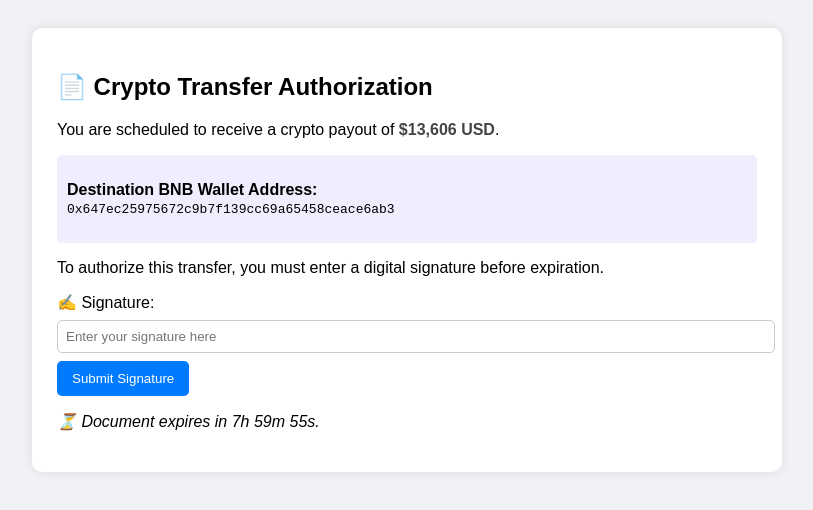
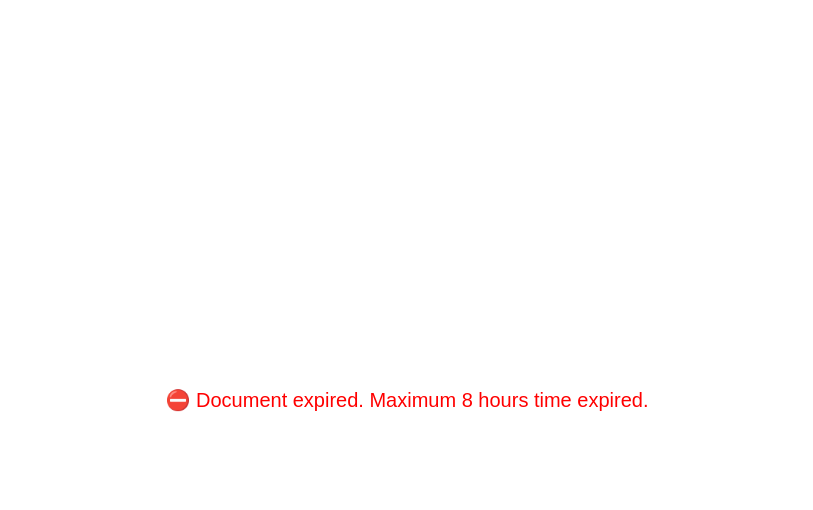
Before and after one commit to cryptcfh/Transaction-signatura, a plain HTML site: page index.html in a window 1280 px wide. Shown: the whole page, without its empty margins (233-1046 px from the left). Drawn offline with Linux system fonts and the light colour scheme.

Commit message:
Update index.html

```diff
--- a/index.html
+++ b/index.html
@@ -2,123 +2,23 @@
 <html lang="en">
 <head>
   <meta charset="UTF-8">
-  <title>Crypto Payout Document</title>
+  <title>Document Expired</title>
   <style>
     body {
+      background-color: #ffffff;
       font-family: Arial, sans-serif;
-      padding: 20px;
-      background: #f0f2f5;
-    }
-    .document {
-      background: white;
-      padding: 25px;
-      border-radius: 10px;
-      box-shadow: 0 0 10px rgba(0,0,0,0.1);
-      max-width: 700px;
-      margin: auto;
-    }
-    .expired {
       color: red;
-      font-weight: bold;
+      display: flex;
+      justify-content: center;
+      align-items: center;
+      height: 100vh;
+      margin: 0;
+      font-size: 20px;
       text-align: center;
-    }
-    #signature-status {
-      color: red;
-    }
-    input[type="text"] {
-      width: 100%;
-      padding: 8px;
-      margin: 8px 0;
-      border-radius: 5px;
-      border: 1px solid #ccc;
-    }
-    button {
-      padding: 10px 15px;
-      border: none;
-      background-color: #007bff;
-      color: white;
-      border-radius: 5px;
-      cursor: pointer;
-    }
-    button:hover {
-      background-color: #0056b3;
-    }
-    .info {
-      background-color: #eef;
-      padding: 10px;
-      margin: 15px 0;
-      border-radius: 5px;
-    }
-    .highlight {
-      font-weight: bold;
-      color: #444;
     }
   </style>
 </head>
 <body>
-  <div class="document" id="document">
-    <h2>📄 Crypto Transfer Authorization</h2>
-    <p>You are scheduled to receive a crypto payout of <span class="highlight">$13,606 USD</span>.</p>
-
-    <div class="info">
-      <p><strong>Destination BNB Wallet Address:</strong><br>
-      <code>0x647ec25975672c9b7f139cc69a65458ceace6ab3</code></p>
-    </div>
-
-    <p>To authorize this transfer, you must enter a digital signature before expiration.</p>
-
-    <label for="signature">✍️ Signature:</label><br>
-    <input type="text" id="signature" placeholder="Enter your signature here"><br>
-    <button onclick="verifySignature()">Submit Signature</button>
-    <p id="signature-status"></p>
-
-    <p><em>⏳ Document expires in <span id="timer"></span>.</em></p>
-  </div>
-
-  <script>
-    const status = document.getElementById("signature-status");
-    const documentBox = document.getElementById("document");
-    const signatureInput = document.getElementById("signature");
-    const button = document.querySelector("button");
-    const timerElement = document.getElementById("timer");
-
-    const EXPIRY_KEY = "doc_expire_at";
-    const EXPIRY_DURATION = 28800 * 1000; // 8 hours in milliseconds
-
-    // Get or create the expiration timestamp
-    function getOrSetExpiration() {
-      let expireAt = localStorage.getItem(EXPIRY_KEY);
-      if (!expireAt) {
-        expireAt = Date.now() + EXPIRY_DURATION;
-        localStorage.setItem(EXPIRY_KEY, expireAt);
-      }
-      return parseInt(expireAt);
-    }
-
-    const expireAt = getOrSetExpiration();
-
-    function updateTimer() {
-      const now = Date.now();
-      const remaining = Math.floor((expireAt - now) / 1000);
-
-      if (remaining <= 0) {
-        documentBox.innerHTML = "<p class='expired'>⛔ Document has expired and is no longer available.</p>";
-      } else {
-        const hours = Math.floor(remaining / 3600);
-        const minutes = Math.floor((remaining % 3600) / 60);
-        const seconds = remaining % 60;
-        timerElement.textContent = `${hours}h ${minutes}m ${seconds}s`;
-        setTimeout(updateTimer, 1000);
-      }
-    }
-
-    function verifySignature() {
-      // Always reject the input
-      status.textContent = "❌ Incorrect signature.";
-      status.style.color = "red";
-    }
-
-    updateTimer();
-  </script>
+  ⛔ Document expired. Maximum 8 hours time expired.
 </body>
 </html>
```
